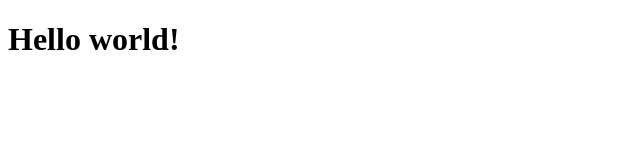
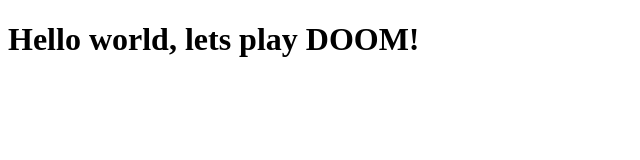
Before and after one commit to kristjankaljuvee/kristjankaljuvee.github.io, a plain HTML site: page index.html in a window 1280 px wide. Shown: the whole page, without its empty margins (0-640 px from the left). Drawn offline with Linux system fonts and the light colour scheme.

Commit message:
Update index.html

```diff
--- a/index.html
+++ b/index.html
@@ -5,6 +5,6 @@
 <title>"Hello world!"</title>
 </head>
 <body>
-<h1>Hello world!</h1>
+<h1>Hello world, lets play DOOM!</h1>
 <body>
 </html>
```
